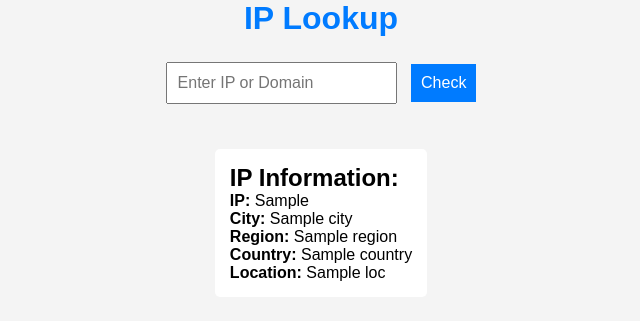
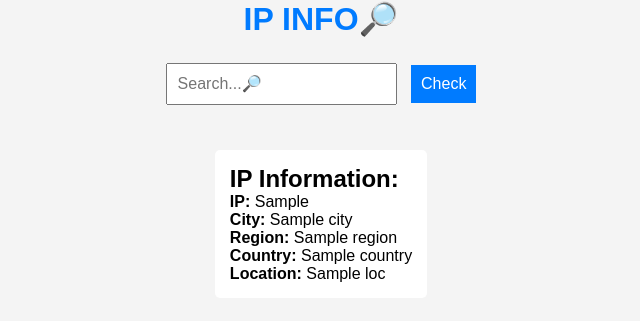
Before and after one commit to theNareshofficial/IPScanAPI, a Flask app: page /ipinfo in a window 1280 px wide. Shown: the part 65-386 px from the top of the page, without its empty margins (319-959 px from the left). Run offline with Flask 3, Linux system fonts and the light colour scheme; a database or web service that is not in the repository returns one stand-in record (values such as "Sample title"); data that the repository does not hold is empty.

Commit message:
initial updated

```diff
--- a/templates/index.html
+++ b/templates/index.html
@@ -5,6 +5,7 @@
 
 <head>
     <meta charset="UTF-8">
+    <link rel="icon" type="image/png" href="{{ url_for('static', filename='logo.png') }}">
     <meta name="viewport" content="width=device-width, initial-scale=1.0">
     <title>IPScanAPI</title>
     <link rel="stylesheet" type="text/css" href="{{ url_for('static', filename='css/style.css') }}">
@@ -12,9 +13,9 @@
 
 <body>
 
-    <h1>IP Lookup</h1>
+    <h1>IP INFO🔎</h1>
     <form action="/ipinfo" method="get">
-        <input type="text" name="ip" placeholder="Enter IP or Domain" , required>
+        <input type="text" name="ip" placeholder="Search...🔎" , required>
         <button type="submit">Check</button>
     </form>
 
```
